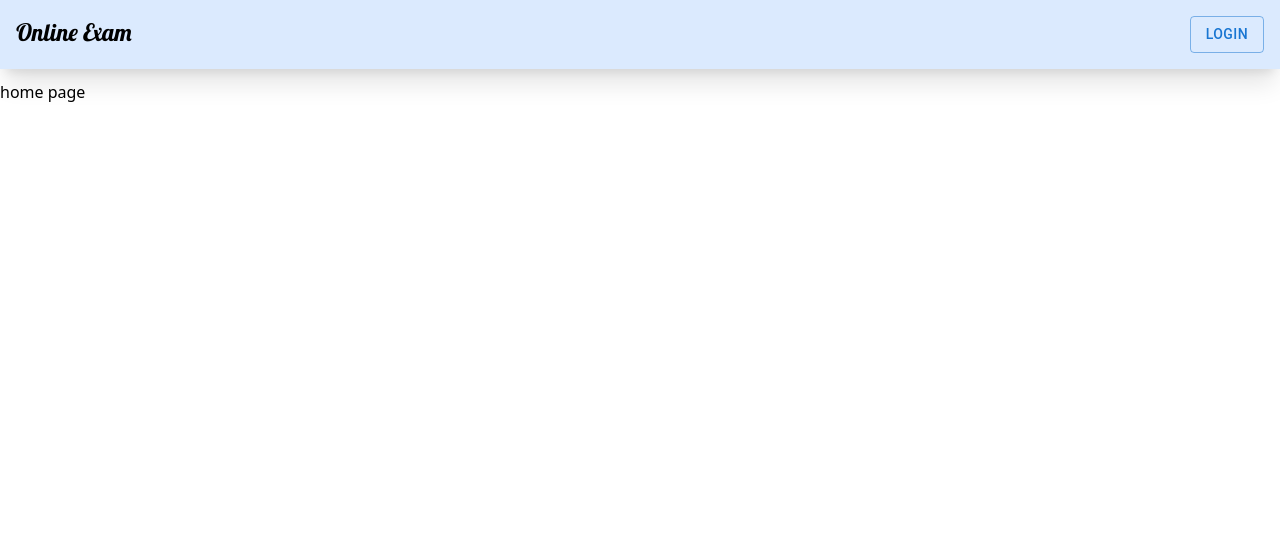
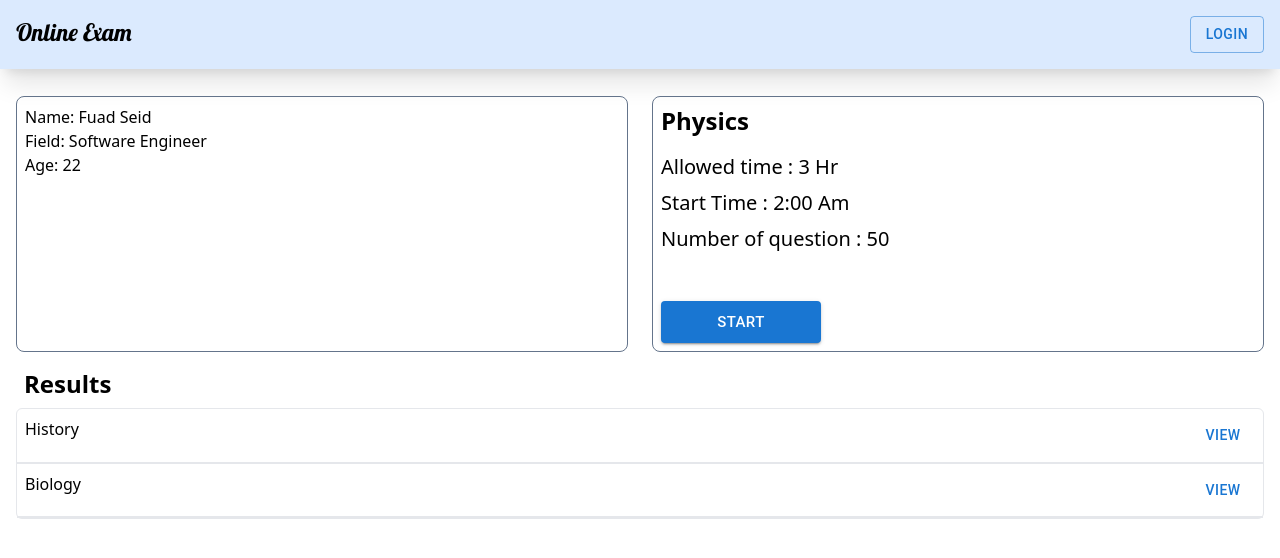
Before and after one commit to naol728/online-student-exam, a React (Vite) app: page /home in a window 1280 px wide. Shown: the top 558 px of the page. Built offline with nearby package versions, Linux system fonts and the light colour scheme; a web font is replaced by a local one.

Commit message:
constracting static home page

```diff
--- a/src/components/Container.jsx
+++ b/src/components/Container.jsx
@@ -10,8 +10,8 @@ function container() {
   ];
 
   return (
-    <div className="container border border-s-4 justify-between ">
-      <ul className="divide-x-2 ">
+    <div className=" border border-s-1 rounded-md justify-between ">
+      <ul className="divide-x-1 ">
         {list.map((items) => (
           <Containerlist
             key={items.id}
--- a/src/components/Logo.jsx
+++ b/src/components/Logo.jsx
@@ -2,6 +2,7 @@
 export default function Logo() {
   return (
     <div>
+
       <h1 className="font-Lobster text-2xl">Online Exam </h1>
     </div>
   );
--- a/src/page/Home.jsx
+++ b/src/page/Home.jsx
@@ -1,9 +1,48 @@
-import React from 'react'
+import Container from "./../components/Container";
+import Buttons from "../components/Button";
+export default function Home() {
+  const currentExam = [
+    {
+      corsecode: 1144,
+      name: "Physics",
+      allowedtime: `${3} Hr`,
+      starttime: `${2}:00 Am`,
+      noquestion: 50,
+    },
+  ];
+  return (
+    <>
+      <div className="flex flex-wrap sm:flex-nowrap space-y-6 sm:space-y-0 sm:space-x-6 h-full m-4">
+        <div className="w-full  h-max sm:h-64 sm:w-1/2  border border-slate-500 rounded-lg p-2  ">
+          <ul>
+            <li>Name: Fuad Seid</li>
+            <li>Field: Software Engineer</li>
+            <li>Age: 22</li>
+          </ul>
+        </div>
+        <div className="w-full sm:w-1/2  border    border-slate-500 rounded-lg p-2 h-64">
+          {currentExam.map((items) => (
+            <ul key={items.corsecode}>
+              <li className="text-2xl font-bold mb-4">{items.name}</li>
+              <li className="text-xl mb-2">
+                Allowed time : {items.allowedtime}
+              </li>
+              <li className="text-xl mb-2">Start Time : {items.starttime}</li>
+              <li className="text-xl mb-12">Number of question : {items.noquestion}</li>
+            </ul>
 
-export default function Home() {
-  return (
-    <div>
-      home page
-    </div>
-  )
+          ))}
+
+          <Buttons type="contained" size='large'  className=" sm:w-40 ">Start</Buttons>
+          </div>
+      </div>
+
+      <div className="m-4 ">
+        <div>
+          <p className="m-2 text-2xl font-bold">Results </p>
+        </div>
+        <Container />
+      </div>
+    </>
+  );
 }
--- a/src/page/Login.jsx
+++ b/src/page/Login.jsx
@@ -1,4 +1,4 @@
-import React, { useState } from 'react'
+import  { useState } from 'react'
 import InputField from '../components/Inputfild'
 import Button from '../components/Button'
 export default function Login() {
```
